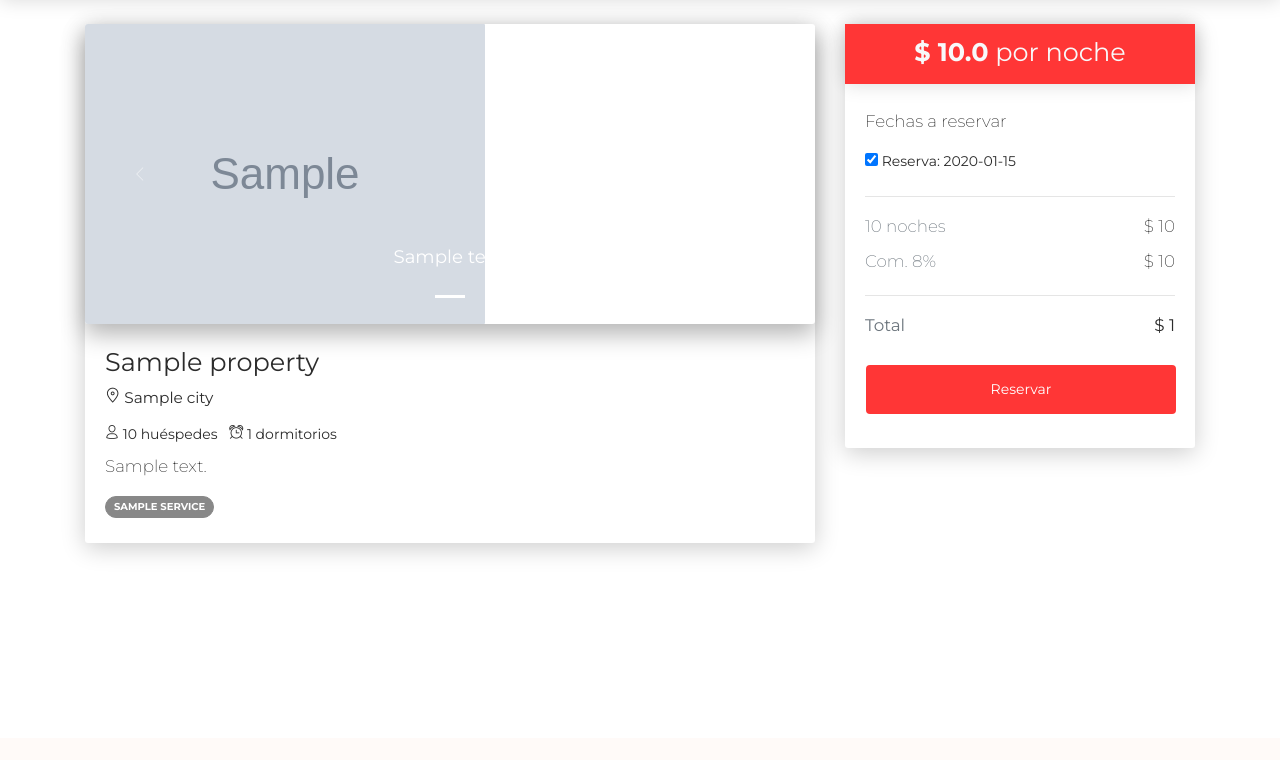
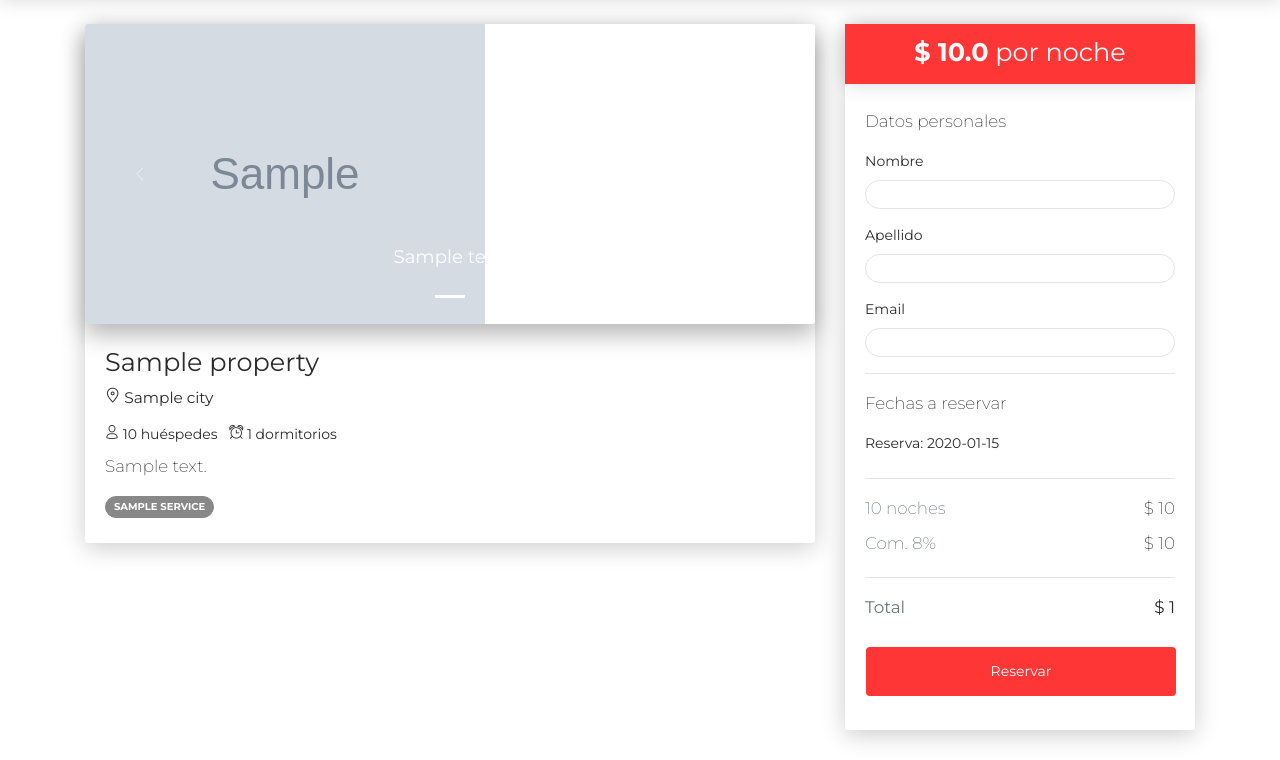
Before and after one commit to Jlafratta/AirbnbProject, a Django app: template templates/rental/propertyData.html in a window 1280 px wide. Shown: the part 62-822 px from the top of the page. Before the commit the page ends 618 px from the top, so only its background shows below. Run offline with Django 3.2, Linux system fonts and the light colour scheme; tables that the repository leaves empty hold one stand-in row (values such as "Sample post"); the template is opened without the code that fills it: values that come from a table or form of the project are taken from there, most other values are stand-ins (such as "Sample title", 1, 10 or a date in 2020); grey boxes marked "Sample" are stand-in pictures; some libraries are stand-ins or nearby versions.

Commit message:
user fields added to reservation. error handling

```diff
--- a/rental/models.py
+++ b/rental/models.py
@@ -6,6 +6,8 @@ from AirbnbProject import settings
 # Create your models here.
 
 from django.contrib.auth.models import AbstractUser
+import datetime
+import hashlib
 
 
 class User(AbstractUser):
@@ -40,13 +42,25 @@ class PropertyImage(models.Model):
 
 
 class Reservation(models.Model):
+
     total_price = models.FloatField(default=0.0)
     date = models.DateField(null=True)
-    code = models.CharField(max_length=10, default='')
+
+    code = models.CharField(max_length=16, default='')
+    first_name = models.CharField(max_length=100, default='')
+    last_name = models.CharField(max_length=100, default='')
+    email = models.EmailField(default='')
+
     property = models.ForeignKey(Property, related_name='reservations', on_delete=models.CASCADE, default=None)
 
     def __str__(self):
-        return self.code
+        return f"Titular: {self.first_name} {self.last_name}"
+
+    def set_code(self):
+        self.code = hashlib.md5(f"{self.email}{self.date}".encode("utf-8")).digest()    # hash de 16
+
+    def set_date(self):
+        self.date = datetime.datetime.now().date()
 
 
 class ReservationDate(models.Model):
--- a/rental/urls.py
+++ b/rental/urls.py
@@ -5,8 +5,13 @@ app_name = 'rental'
 urlpatterns = [
     # url: /rental
     path('', views.index, name='index'),
+    # url: /results
     path('results', views.filter_by, name='filter_by'),
+    # url: /property/1
     path('property/<int:property_id>', views.property_data, name='propertyData'),
+    # url: /property/1/createReservation
     path('property/<int:property_id>/createReservation', views.create_reservation, name='createReservation'),
+    # url: /property/1/check
     path('property/<int:property_id>/check', views.check_reservation, name='check_reservation'),
+
 ]
--- a/templates/base.html
+++ b/templates/base.html
@@ -33,7 +33,7 @@
                 <div class="collapse navbar-collapse" id="example-navbar-primary">
                   <ul class="navbar-nav ml-auto">
                     <li class="nav-item">
-                      <a class="nav-link" href="#">
+                      <a class="nav-link" href="/admin">
                         <i class="now-ui-icons users_circle-08"></i>
                         <p>Login</p>
                       </a>
--- a/templates/rental/propertyData.html
+++ b/templates/rental/propertyData.html
@@ -63,10 +63,27 @@
                     {% if total_price %}
                     <form action = "{% url 'rental:createReservation' property.id %}" method = "POST">
                         {% csrf_token %}
+                        <p>Datos personales</p>
+
+                        <div class="mt-3">
+                            <label for="first_name">Nombre </label>
+                            <input type="text" id="first_name" name="first_name" class="form-control" required>
+                        </div>
+
+                        <div class="mt-3">
+                            <label for="last_name">Apellido</label>
+                            <input type="text" id="last_name" name="last_name" class="form-control" required>
+                        </div>
+                        <div class="mt-3">
+                            <label for="email">Email</label>
+                            <input type="email" id="email" name="email" class="form-control" required>
+                        </div>
+
+                        <hr>
                         <p>Fechas a reservar</p>
                         {% for date in reservation_dates %}
                             <label>
-                                <input type="checkbox" name="reservation_dates[]" value="{{ date }}" checked> {{ date }}
+                                <input type="checkbox" name="reservation_dates[]" value="{{ date }}" checked hidden> {{ date }}
                             </label><br>
                         {% endfor %}
 
@@ -98,32 +115,7 @@
                                 </div>
                             </div>
 
-                       <!-- <hr>
-                        <div class="row d-flex justify-content-between mt-2">
-                            <div class="col-md-6">
-                                <p class="text-left text-muted mb-1">2 noches</p>
-                            </div>
-                            <div class="col-md-6">
-                                <p class="text-right mb-1">$ 7500</p>
-                            </div>
-                        </div>
-                        <div class="row d-flex justify-content-between mt-1">
-                            <div class="col-md-6">
-                                <p class="text-left text-muted mb-1">Com. 8%</p>
-                            </div>
-                            <div class="col-md-6">
-                                <p class="text-right mb-1">$ 600</p>
-                            </div>
-                        </div>
-                        <hr>
-                        <div class="row d-flex justify-content-between mt-1">
-                            <div class="col-md-6">
-                                <p class="text-left text-muted"><strong>Total</strong></p>
-                            </div>
-                            <div class="col-md-6">
-                                <p class="text-right"><strong>$ 8100</strong></p>
-                            </div>
-                        </div> -->
+
                         <button class="btn btn-danger btn-lg btn-block mb-1">Reservar</button>
                     </form>
                     {% else %}
@@ -143,33 +135,6 @@
                             <p>No se encontraron dias disponibles</p>
                         {% endfor %}
 
-
-                       <!-- <hr>
-                        <div class="row d-flex justify-content-between mt-2">
-                            <div class="col-md-6">
-                                <p class="text-left text-muted mb-1">2 noches</p>
-                            </div>
-                            <div class="col-md-6">
-                                <p class="text-right mb-1">$ 7500</p>
-                            </div>
-                        </div>
-                        <div class="row d-flex justify-content-between mt-1">
-                            <div class="col-md-6">
-                                <p class="text-left text-muted mb-1">Com. 8%</p>
-                            </div>
-                            <div class="col-md-6">
-                                <p class="text-right mb-1">$ 600</p>
-                            </div>
-                        </div>
-                        <hr>
-                        <div class="row d-flex justify-content-between mt-1">
-                            <div class="col-md-6">
-                                <p class="text-left text-muted"><strong>Total</strong></p>
-                            </div>
-                            <div class="col-md-6">
-                                <p class="text-right"><strong>$ 8100</strong></p>
-                            </div>
-                        </div> -->
                         <button class="btn btn-danger btn-lg btn-block mb-1">Consultar</button>
                     </form>
                     {% endif %}
```
Also changed, not shown: rental/views.py (+49 -30 lines), templates/rental/index.html (+19 -24 lines), rental/migrations/0002_auto_20201030_1305.py (added), rental/migrations/0003_auto_20201030_1329.py (added).
